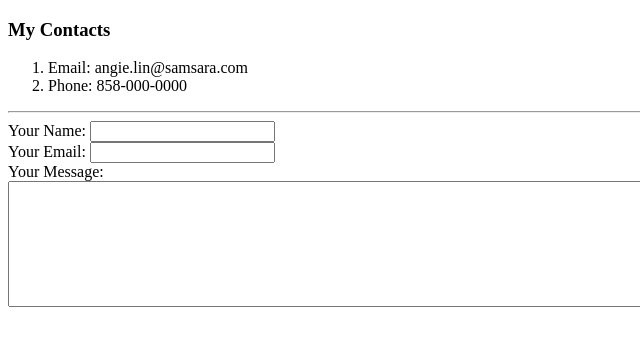
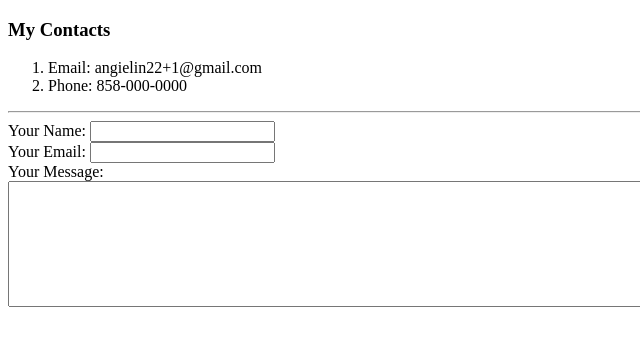
Before and after one commit to angielin/Website-, a plain HTML site: page contact.html in a window 1280 px wide. Shown: the full height of the page, 0-640 px from the left. Drawn offline with Linux system fonts and the light colour scheme.

Commit message:
Update email address
Update email address to no longer include deprecated work email, add in +1 will allow me to differentiate which emails might have come from this website.

```diff
--- a/contact.html
+++ b/contact.html
@@ -7,7 +7,7 @@
 <body>
        <h3> My Contacts </h3>
        <ol>
-           <li> Email: angie.lin@samsara.com</li>
+           <li> Email: angielin22+1@gmail.com</li>
            <li> Phone: 858-000-0000</li>
        </ol>
 <hr>
```
